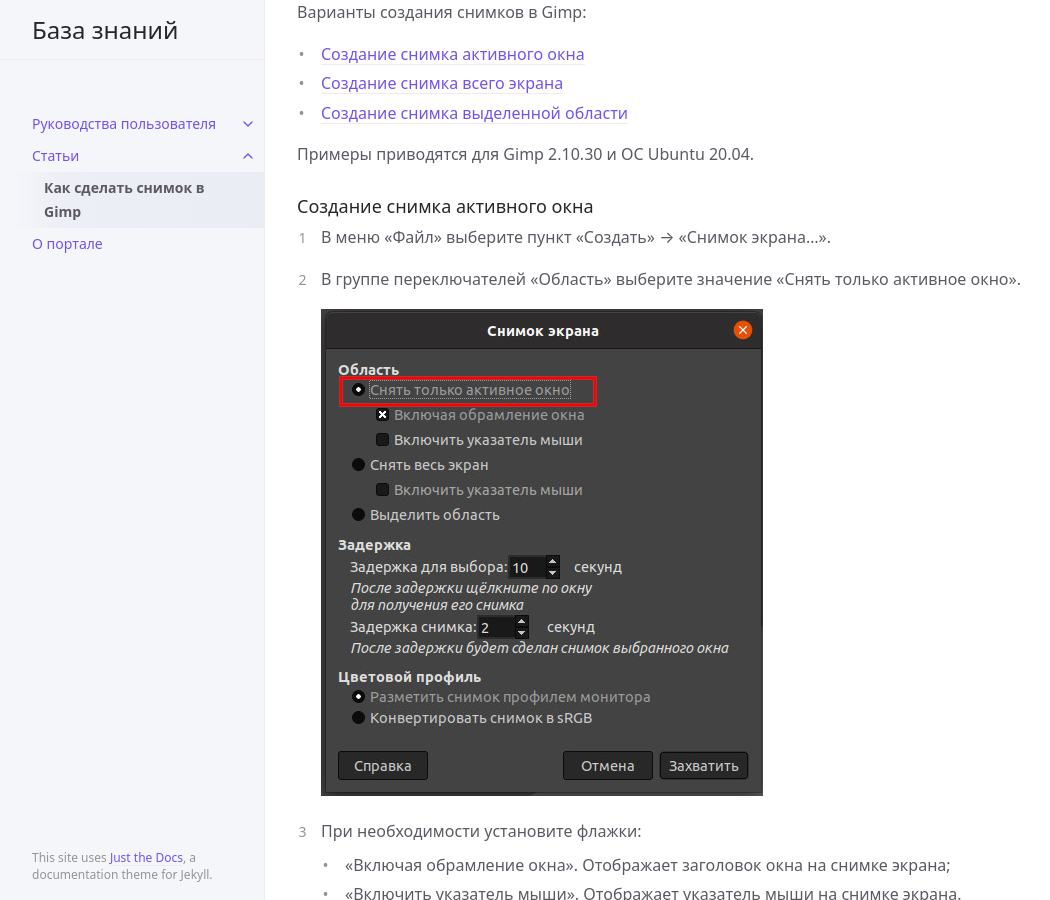
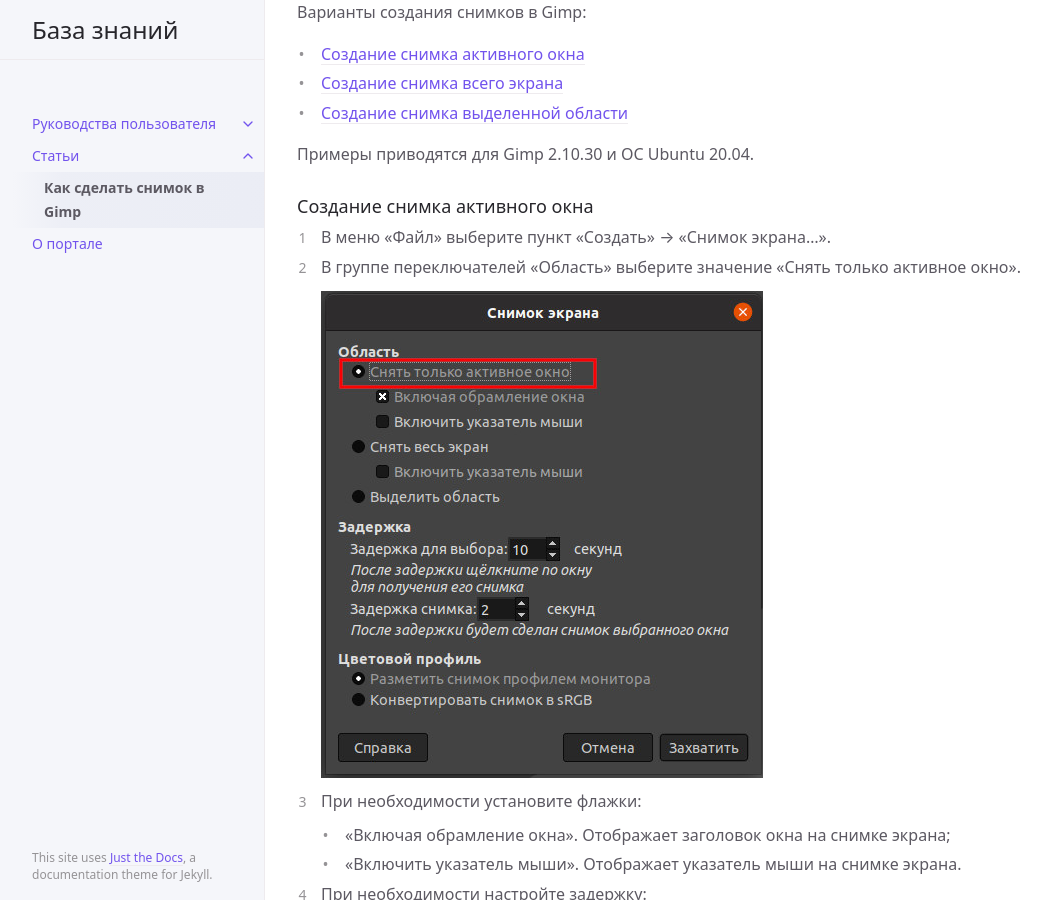
Before and after one commit to sergey-pixel/jekyll-azure-static, a Jekyll site: the page built from docs/Topic/Taking-screenshots-with-Gimp.md, in a window 1280 px wide and 900 px high, scrolled down 382 px. Shown: the whole window, without its empty margins (107-1157 px from the left). Built offline with Jekyll 4.4.1, drawn with Linux system fonts in a browser that asks for light colours.

Commit message:
change Gimp img

```diff
--- a/docs/Topic/Taking-screenshots-with-Gimp.md
+++ b/docs/Topic/Taking-screenshots-with-Gimp.md
@@ -24,8 +24,7 @@ nav_order: 1
 ### Создание снимка активного окна
 1. В  меню &laquo;Файл&raquo; выберите пункт &laquo;Создать&raquo; &rarr; &laquo;Снимок экрана...&raquo;.
 2. В группе переключателей &laquo;Область&raquo; выберите значение &laquo;Снять только активное окно&raquo;.
-
-    ![Переключатель](https://digit-dev.net/Images/Printscreen3-8.jpg)
+    ![Переключатель](https://digit-dev.net/Images/Printscreen3-8.jpg){: style="margin-top: 10px"}
 3. При необходимости установите флажки:
    - &laquo;Включая обрамление окна&raquo;. Отображает заголовок окна на снимке экрана;
    - &laquo;Включить указатель мыши&raquo;. Отображает указатель мыши на снимке экрана.
@@ -45,7 +44,6 @@ nav_order: 1
 
 1. В меню &laquo;Файл&raquo; выберите пункт &laquo;Создать&raquo; &rarr; &laquo;Снимок экрана...&raquo;.
 2. В группе переключателей &laquo;Область&raquo; выберите значение &laquo;Снять весь экран&raquo;.
-
     ![Чекбокс весь экран](https://digit-dev.net/Images/Printscreen3-7.jpg)
 3. Установите флажок &laquo;Включить указатель мыши&raquo;, если нужно отобразить указатель мыши на снимке экрана.
 4. При необходимости в поле &laquo;Задержка снимка&raquo; укажите время для выбора элемента приложения или интерфейса ОС на экране. Значение по умолчанию &#150; 0 секунд.
@@ -61,7 +59,6 @@ nav_order: 1
 *Выделенная область* &#151; выделенный участок интерфейса программы или операционной системы.
 1. В  меню &laquo;Файл&raquo; выберите пункт &laquo;Создать&raquo; &rarr; &laquo;Снимок экрана...&raquo;.
 2. В группе переключателей &laquo;Область&raquo; выберите значение &laquo;Выделить область&raquo;.
-
      ![Чекбокс выделить область](https://digit-dev.net/Images/Printscreen3-9.jpg)
 3. При необходимости настройте задержку:
     - &laquo;Задержка для выбора&raquo;. Время для выбора области приложения или окна интерфейса ОС, снимок которой необходимо сделать. Значение по умолчанию &#150; 0 секунд;
```
